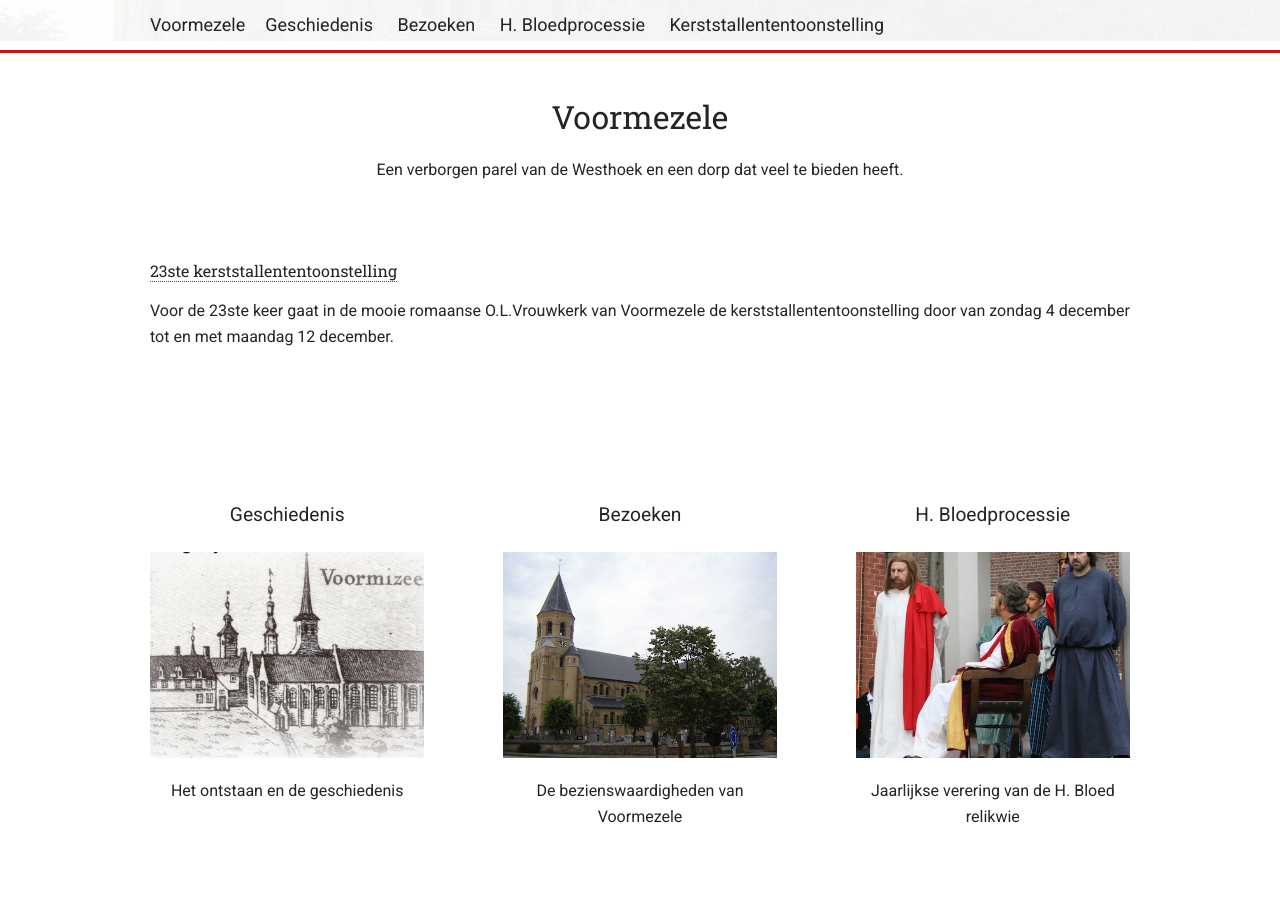
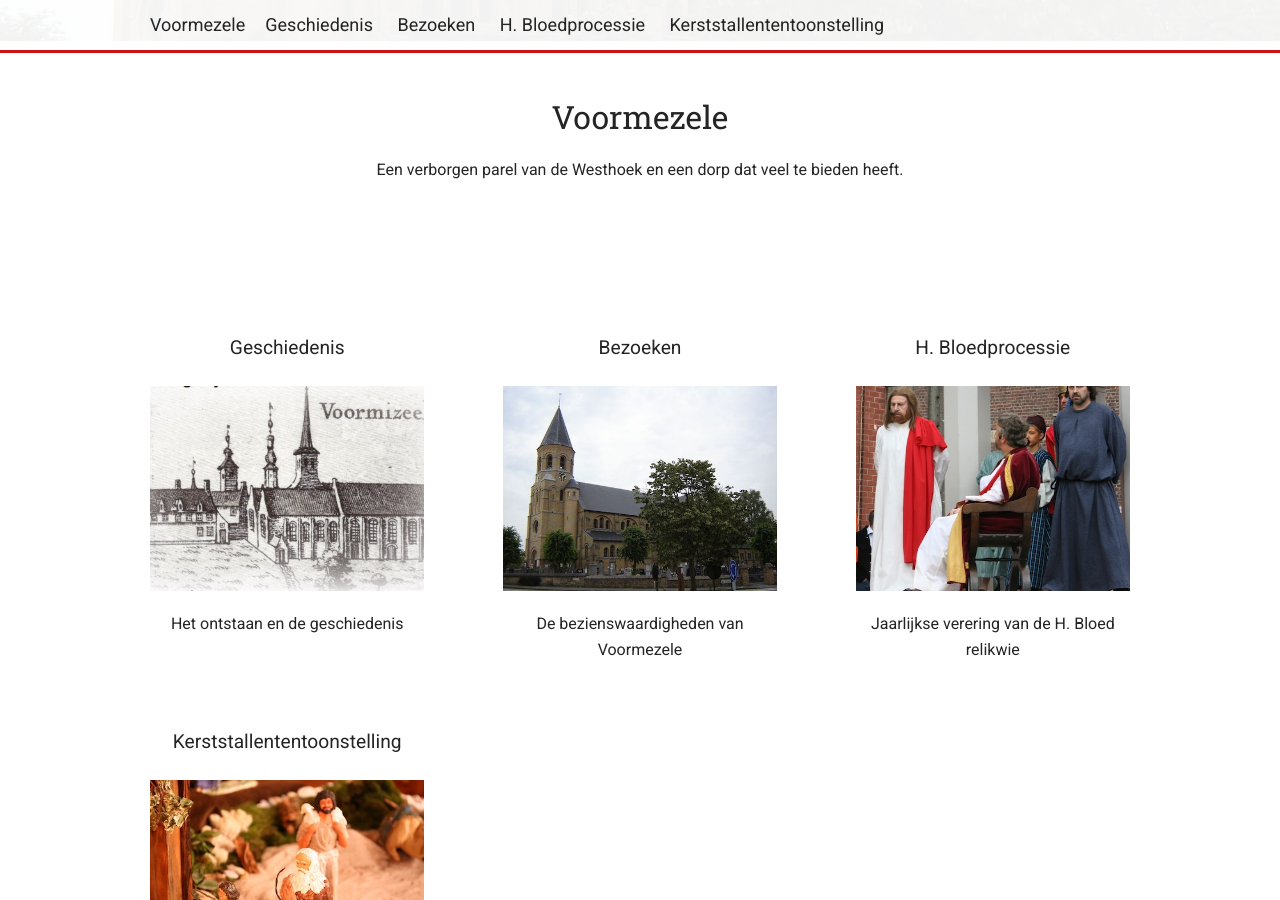
Before and after one commit to dannycuvelier/voormezele.github.io, a Jekyll site: the page built from index.html, in a window 1280 px wide and 900 px high, scrolled down 534 px. Built offline with Jekyll 4.4.1, drawn with Linux system fonts in a browser that asks for light colours.

Commit message:
remove kerststallen announcement

```diff
--- a/_data/announcements.json
+++ b/_data/announcements.json
@@ -1,7 +1,2 @@
 [
-  {
-    "title": "23ste kerststallententoonstelling",
-    "description": "Voor de 23ste keer gaat in de mooie romaanse O.L.Vrouwkerk van Voormezele de kerststallententoonstelling door van zondag 4 december tot en met maandag 12 december.",
-    "link": "/kerststallententoonstelling.html#tentoonstelling-2016"
-  }
 ]
```
